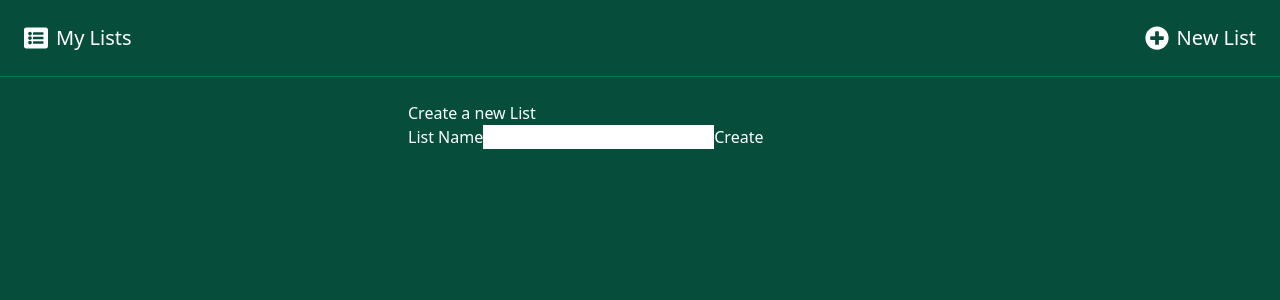
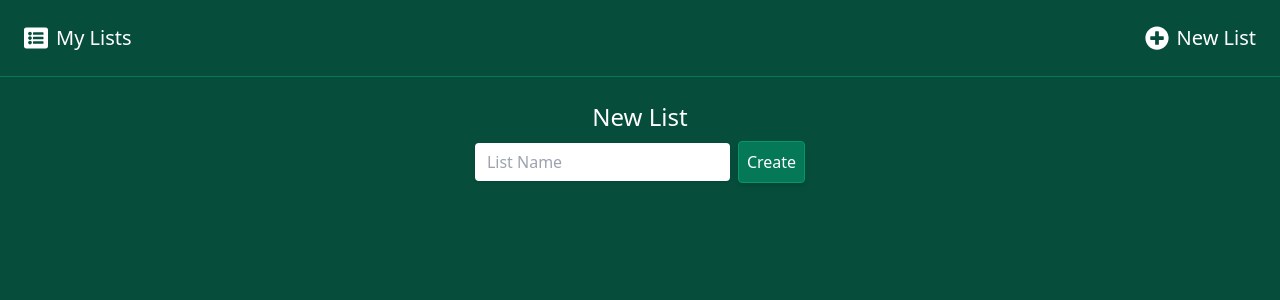
Before and after one commit to Digital-Masterpiece/grocerieslist.app, a Vue app: page /new in a window 1280 px wide. Shown: the top 300 px of the page. Built offline with nearby package versions, Linux system fonts and the light colour scheme.

Commit message:
default navigation after creating new list, refinements to list creation form

```diff
--- a/src/components/NewListForm.vue
+++ b/src/components/NewListForm.vue
@@ -1,8 +1,10 @@
 <template>
-  <form @submit.prevent="createList(name)">
-    <label for="name">List Name</label>
-    <input type="text" id="name" v-model="name" class="text-black" required>
-    <button type="submit">Create</button>
+  <form @submit.prevent="createList(name)" class="new-list-form">
+    <div class="new-list-form__field">
+      <label for="name" class="new-list-form__field__label sr-only">List Name</label>
+      <input type="text" id="name" v-model="name" class="new-list-form__field__input" placeholder="List Name" required/>
+    </div>
+    <button type="submit" class="new-list-form__submit">Create</button>
   </form>
 </template>
 
@@ -20,9 +22,27 @@ export default {
       this.$store.dispatch('createList',
           new List(this.name, [])
       ).then(() => {
-        this.$router.push('/')
+        this.$router.push('/' + (this.$store.state.lists.length - 1))
       })
     }
   }
 }
 </script>
+
+<style lang="scss">
+.new-list-form {
+  @apply flex justify-center items-center;
+
+  &__field {
+    @apply flex justify-center items-center;
+
+    &__input {
+      @apply rounded shadow py-2 px-3 text-gray-900 leading-none w-full;
+    }
+  }
+
+  &__submit {
+    @apply ml-2 p-2 bg-green-700 border border-green-600 rounded shadow-md;
+  }
+}
+</style>
--- a/src/views/List.vue
+++ b/src/views/List.vue
@@ -2,8 +2,8 @@
   <div>
     <h1 class="list-name">{{ list.name }}</h1>
     <new-item-form :parent-index="$route.params.index"/>
-    <button @click="deleteCheckedItems" class="remove-checked">Remove All Checked Items</button>
-    <button @click="filterItems('alpha')" class="filter-button">A-Z</button>
+    <button @click="deleteCheckedItems" class="remove-checked" title="Remove All Checked Items">Remove Checked</button>
+    <button @click="filterItems('alpha')" class="filter-button" title="Filter Alphanumerically">A-Z</button>
     <div v-if="list.items.length" class="list-items">
       <div v-for="(item, index) in list.items" :key="index" class="list-item" :class="{'obtained': item.checked}">
         <button class="list-item__check" @click="toggleCheckedState(index)">
--- a/src/views/New.vue
+++ b/src/views/New.vue
@@ -1,6 +1,6 @@
 <template>
   <div>
-    <h2>Create a new List</h2>
+    <h1 class="new-list-header">New List</h1>
     <new-list-form />
   </div>
 </template>
@@ -11,3 +11,9 @@ export default {
   components: {NewListForm}
 }
 </script>
+
+<style lang="scss">
+.new-list-header {
+  @apply text-2xl font-medium text-center mb-2;
+}
+</style>
```
